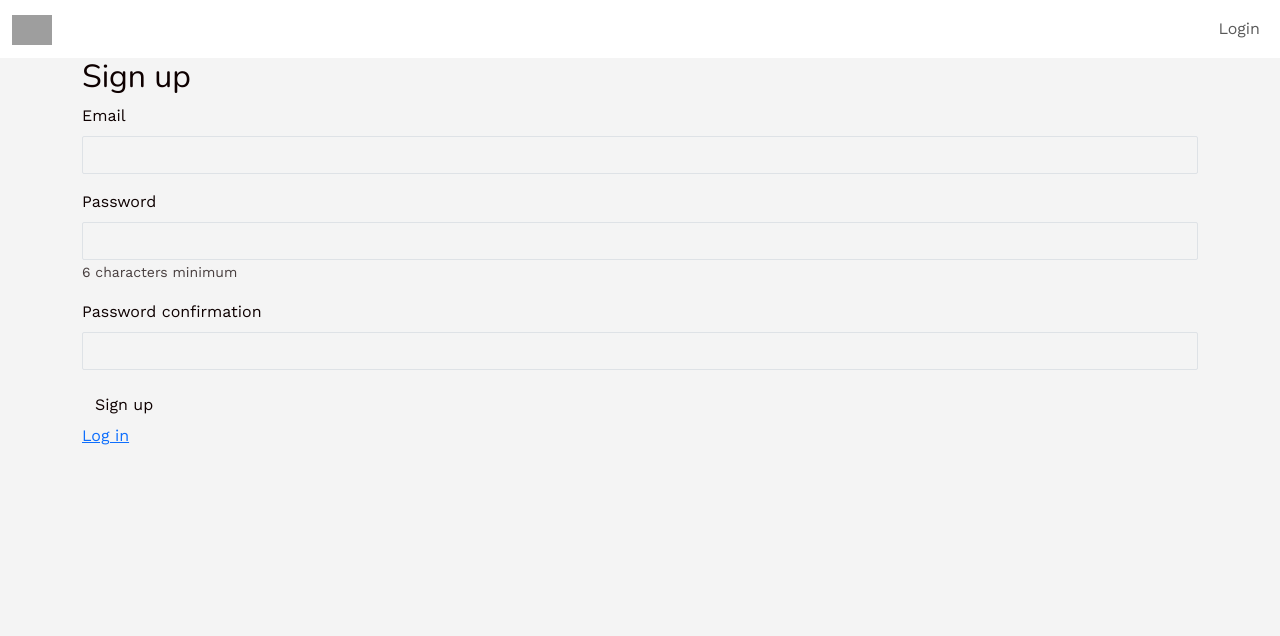
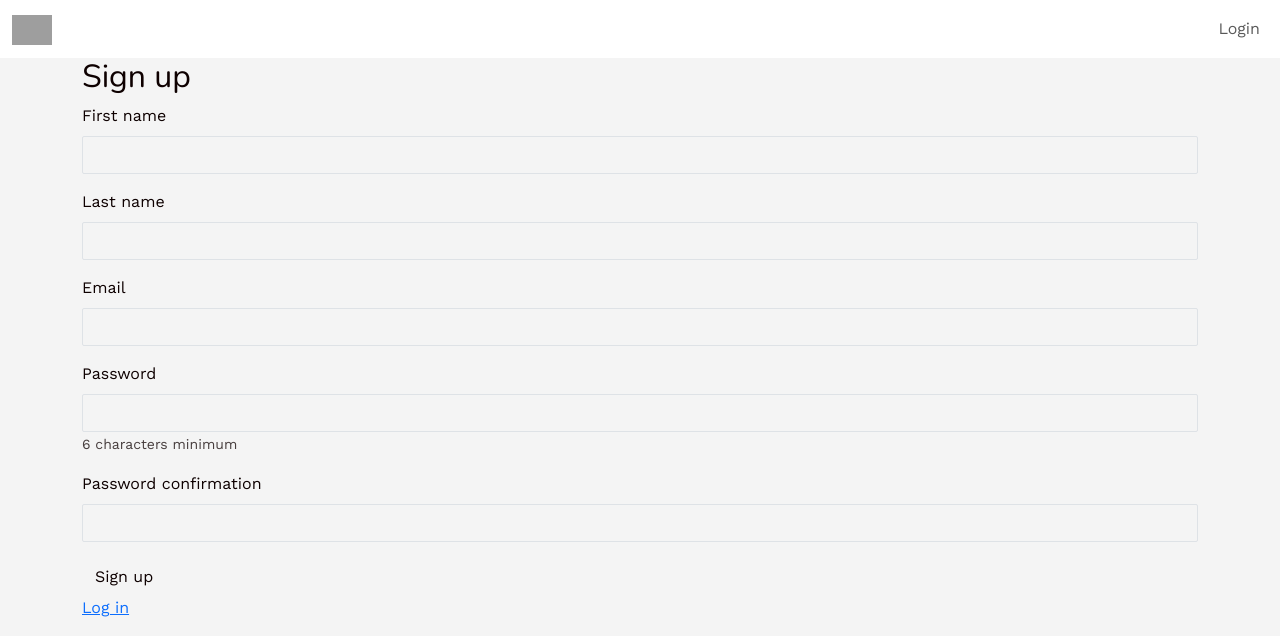
Before and after one commit to ciaracaitriona/airbnbTemplate, a Rails app: page /users/sign_up in a window 1280 px wide. Shown: the top 636 px of the page. Run offline with Rails 7, Linux system fonts and the light colour scheme; style sheets or scripts are compiled from the project's sources; some libraries are stand-ins or nearby versions; grey boxes are pictures that could not be loaded.

Commit message:
finished devise controller, added first and last name, starting super basic home page

```diff
--- a/app/controllers/application_controller.rb
+++ b/app/controllers/application_controller.rb
@@ -1,2 +1,12 @@
 class ApplicationController < ActionController::Base
+  before_action :authenticate_user!
+  before_action :configure_permitted_parameters, if: :devise_controller?
+
+  def configure_permitted_parameters
+    # For additional fields in app/views/devise/registrations/new.html.erb
+    devise_parameter_sanitizer.permit(:sign_up, keys: [:first_name, :last_name])
+
+    # For additional in app/views/devise/registrations/edit.html.erb
+    devise_parameter_sanitizer.permit(:account_update, keys: [:first_name, :last_name])
+  end
 end
--- a/app/controllers/pages_controller.rb
+++ b/app/controllers/pages_controller.rb
@@ -1,4 +1,6 @@
 class PagesController < ApplicationController
+  skip_before_action :authenticate_user!, only: :home
+
   def home
   end
 end
--- a/app/models/user.rb
+++ b/app/models/user.rb
@@ -3,4 +3,7 @@ class User < ApplicationRecord
   # :confirmable, :lockable, :timeoutable, :trackable and :omniauthable
   devise :database_authenticatable, :registerable,
          :recoverable, :rememberable, :validatable
+
+  # a boolean can be used to identify if the user is a host or not.
+  # I'll work out how to implement that later
 end
--- a/app/views/devise/registrations/new.html.erb
+++ b/app/views/devise/registrations/new.html.erb
@@ -5,6 +5,14 @@
     <%= f.error_notification %>
 
     <div class="form-inputs">
+      <%= f.input :first_name,
+                  required: true,
+                  autofocus: true,
+                  input_html: { autocomplete: "email" }%>
+      <%= f.input :last_name,
+                  required: true,
+                  autofocus: true,
+                  input_html: { autocomplete: "email" }%>
       <%= f.input :email,
                   required: true,
                   autofocus: true,
--- /dev/null
+++ b/app/views/pages/about.html.erb
@@ -0,0 +1 @@
+<h1>This is my about page!</h1>
--- a/app/views/pages/home.html.erb
+++ b/app/views/pages/home.html.erb
@@ -1,2 +1,2 @@
-<h1>Pages#home</h1>
-<p>Find me in app/views/pages/home.html.erb</p>
+<h1>🌳Welcome to Branching Out Rentals, where dreams reach new heights!🌳</h1>
+<p>Escape the ordinary and elevate your getaway with our enchanting treehouse rentals.</p>
--- a/config/routes.rb
+++ b/config/routes.rb
@@ -1,6 +1,7 @@
 Rails.application.routes.draw do
   devise_for :users
   root to: "pages#home"
+  get "/about", to: "pages#about"
   # Define your application routes per the DSL in https://guides.rubyonrails.org/routing.html
 
   # Reveal health status on /up that returns 200 if the app boots with no exceptions, otherwise 500.
--- /dev/null
+++ b/db/migrate/20240507133516_remove_name_from_user.rb
@@ -0,0 +1,5 @@
+class RemoveNameFromUser < ActiveRecord::Migration[7.1]
+  def change
+    remove_column :users, :name, :string
+  end
+end
--- /dev/null
+++ b/db/migrate/20240507134014_add_two_names_to_user.rb
@@ -0,0 +1,6 @@
+class AddTwoNamesToUser < ActiveRecord::Migration[7.1]
+  def change
+    add_column :users, :first_name, :string
+    add_column :users, :last_name, :string
+  end
+end
```
Also changed, not shown: app/views/devise/registrations/edit.html.erb (+8 -0 lines), db/schema.rb.
